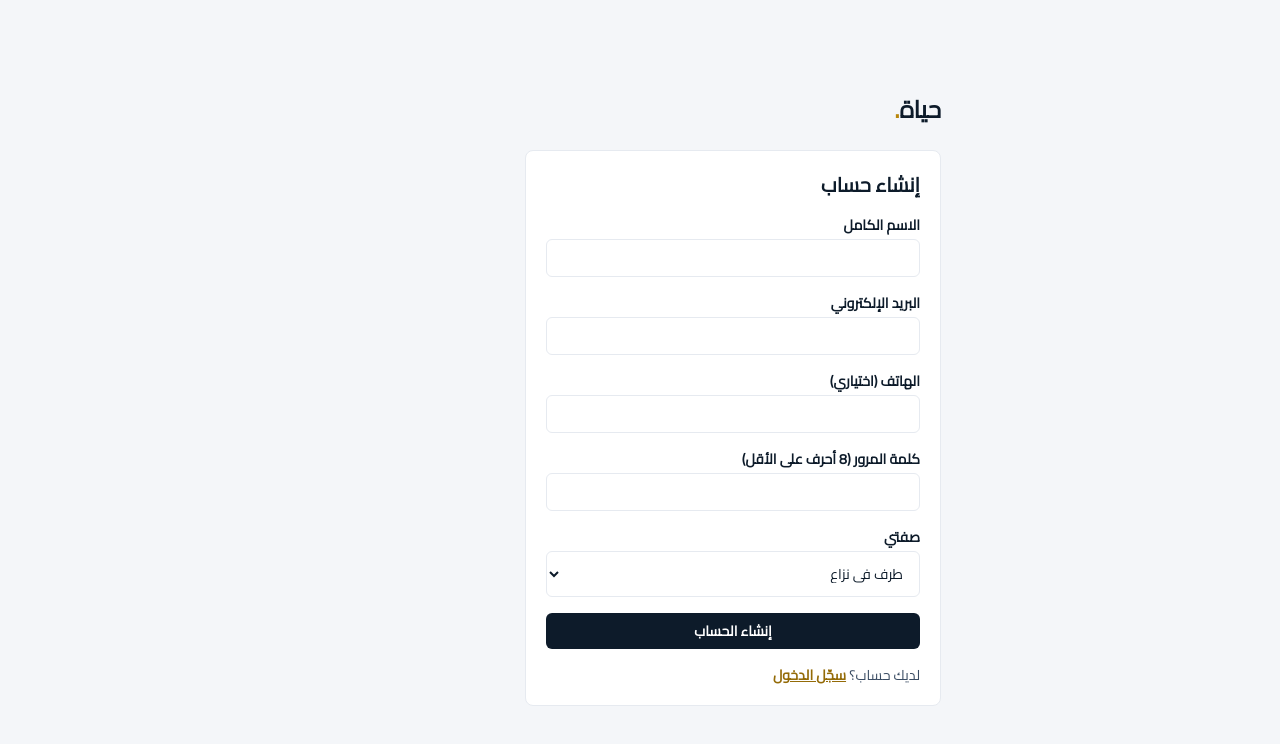
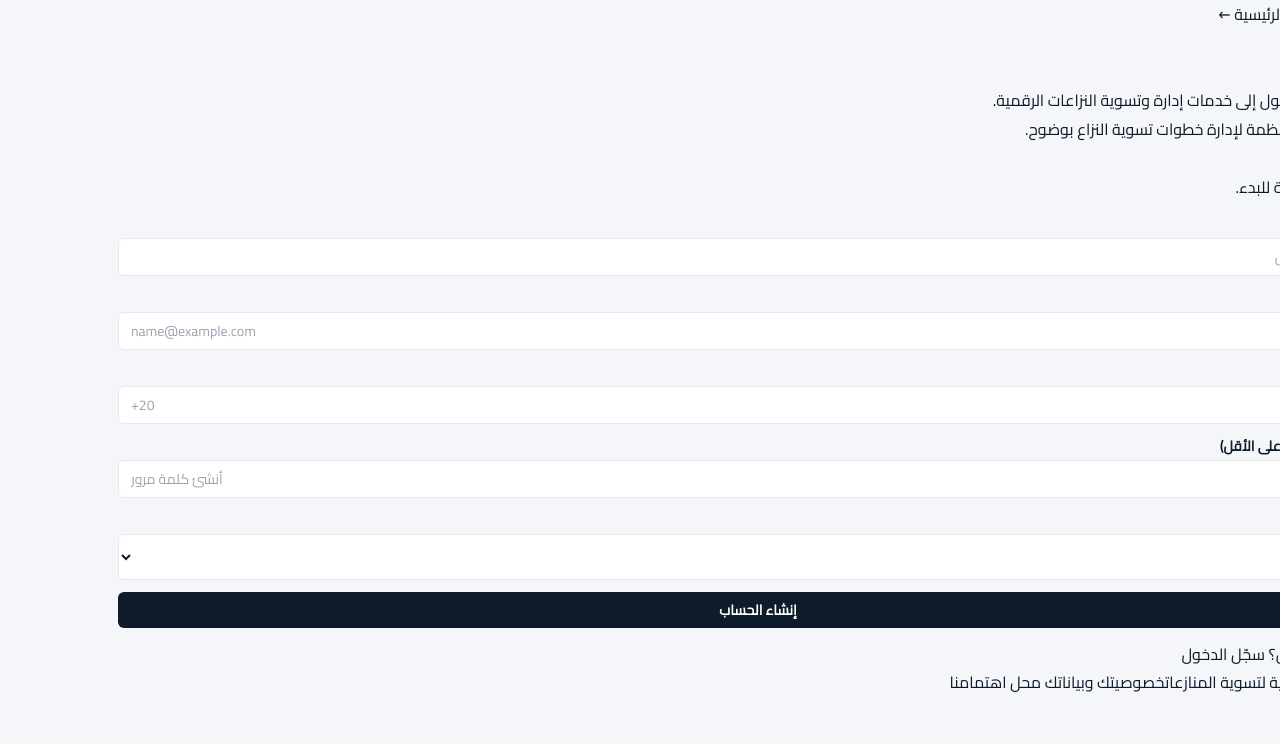
Before and after one commit to minamishelshaker-dev/hayah-mvp, a Next.js app: page /register in a window 1280 px wide. Shown: the top 744 px of the page. Built offline with nearby package versions, Linux system fonts and the light colour scheme.

Commit message:
Unify account pages with Hayah brand

```diff
--- a/components/RegisterForm.tsx
+++ b/components/RegisterForm.tsx
@@ -5,56 +5,56 @@ import { useState } from 'react'
 import { useActionState } from 'react'
 import { register } from '@/app/(auth)/actions'
 import SubmitButton from '@/components/SubmitButton'
+import AuthShell from '@/components/AuthShell'
 
 export default function RegisterForm({ next }: { next: string }) {
   const [state, formAction] = useActionState(register, {})
   const [role, setRole] = useState('party')
   return (
-    <main className="mx-auto flex min-h-screen max-w-md flex-col justify-center px-4 py-10">
-      <Link href="/" className="mb-6 text-2xl font-extrabold">حياة<span className="text-gold">.</span></Link>
-      <form action={formAction} className="panel space-y-4">
-        <h1 className="text-xl">إنشاء حساب</h1>
+    <AuthShell eyebrow="ابدأ رحلتك" title="إنشاء حساب جديد" description="أنشئ حسابك للوصول إلى خدمات إدارة وتسوية النزاعات الرقمية.">
+      <form action={formAction} className="auth-form auth-form-register space-y-3">
+        <div className="auth-form-heading">
+          <h2>بيانات الحساب</h2>
+          <p>أكمل البيانات التالية للبدء.</p>
+        </div>
         <input type="hidden" name="next" value={next} />
         <div>
           <label className="label" htmlFor="full_name">الاسم الكامل</label>
-          <input id="full_name" name="full_name" required className="input" />
+          <input id="full_name" name="full_name" required autoComplete="name" className="input auth-input" placeholder="اكتب اسمك الكامل" />
         </div>
         <div>
           <label className="label" htmlFor="email">البريد الإلكتروني</label>
-          <input id="email" name="email" type="email" required autoComplete="email" dir="ltr" className="input" />
+          <input id="email" name="email" type="email" required autoComplete="email" dir="ltr" className="input auth-input" placeholder="name@example.com" />
         </div>
         <div>
-          <label className="label" htmlFor="phone">الهاتف (اختياري)</label>
-          <input id="phone" name="phone" type="tel" dir="ltr" className="input" />
+          <label className="label" htmlFor="phone">رقم الهاتف <span className="auth-optional">(اختياري)</span></label>
+          <input id="phone" name="phone" type="tel" autoComplete="tel" dir="ltr" className="input auth-input" placeholder="+20" />
         </div>
         <div>
-          <label className="label" htmlFor="password">كلمة المرور (8 أحرف على الأقل)</label>
-          <input id="password" name="password" type="password" required minLength={8} autoComplete="new-password" dir="ltr" className="input" />
+          <label className="label" htmlFor="password">كلمة المرور <span className="auth-optional">(8 أحرف على الأقل)</span></label>
+          <input id="password" name="password" type="password" required minLength={8} autoComplete="new-password" dir="ltr" className="input auth-input" placeholder="أنشئ كلمة مرور" />
         </div>
         <div>
-          <label className="label" htmlFor="requested_role">صفتي</label>
-          <select id="requested_role" name="requested_role" value={role} onChange={(e) => setRole(e.target.value)} className="input">
+          <label className="label" htmlFor="requested_role">نوع الحساب</label>
+          <select id="requested_role" name="requested_role" value={role} onChange={(e) => setRole(e.target.value)} className="input auth-input">
             <option value="party">طرف في نزاع</option>
             <option value="lawyer">محامٍ</option>
             <option value="mediator">وسيط</option>
             <option value="arbitrator">محكّم</option>
           </select>
-          {(role === 'mediator' || role === 'arbitrator') && <p className="hint mt-1">حساب {role === 'mediator' ? 'الوسيط' : 'المحكّم'} يُفعَّل بعد مراجعة المدير والتحقق من هويتك.</p>}
+          {(role === 'mediator' || role === 'arbitrator') && <p className="hint mt-1">{role === 'mediator' ? 'حساب الوسيط' : 'حساب المحكّم'} يُفعَّل بعد مراجعة المدير والتحقق من الهوية.</p>}
         </div>
         {role === 'lawyer' && (
           <div>
             <label className="label" htmlFor="bar_number">رقم القيد بالنقابة</label>
-            <input id="bar_number" name="bar_number" required className="input" />
+            <input id="bar_number" name="bar_number" required className="input auth-input" />
           </div>
         )}
-        {state.error && <p role="alert" className="text-sm font-semibold text-red-700">{state.error}</p>}
-        {state.message && <p role="status" className="text-sm font-semibold text-emerald-700">{state.message}</p>}
-        <SubmitButton label="إنشاء الحساب" />
-        <p className="hint">
-          لديك حساب؟{' '}
-          <Link className="font-semibold text-gold-700 underline" href={next ? `/login?next=${encodeURIComponent(next)}` : '/login'}>سجّل الدخول</Link>
-        </p>
+        {state.error && <p role="alert" className="auth-alert auth-alert-error">{state.error}</p>}
+        {state.message && <p role="status" className="auth-alert auth-alert-success">{state.message}</p>}
+        <SubmitButton label="إنشاء الحساب" className="btn btn-primary auth-submit w-full" />
+        <p className="auth-switch">لديك حساب بالفعل؟ <Link className="auth-text-link" href={next ? `/login?next=${encodeURIComponent(next)}` : '/login'}>سجّل الدخول</Link></p>
       </form>
-    </main>
+    </AuthShell>
   )
 }
```
